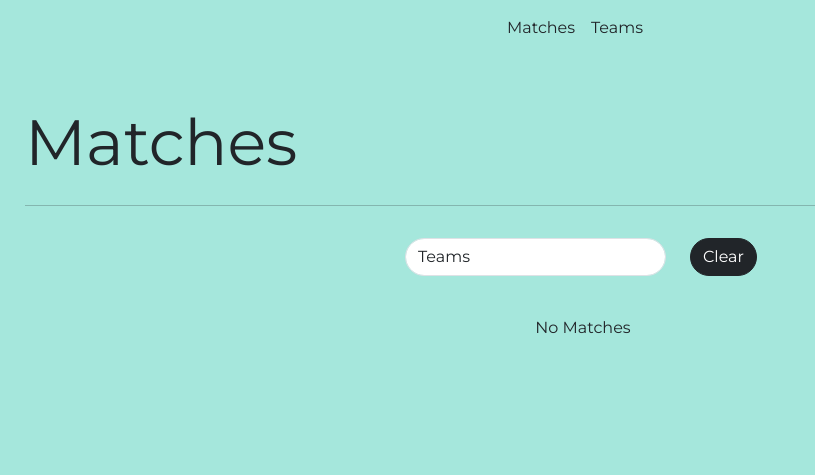
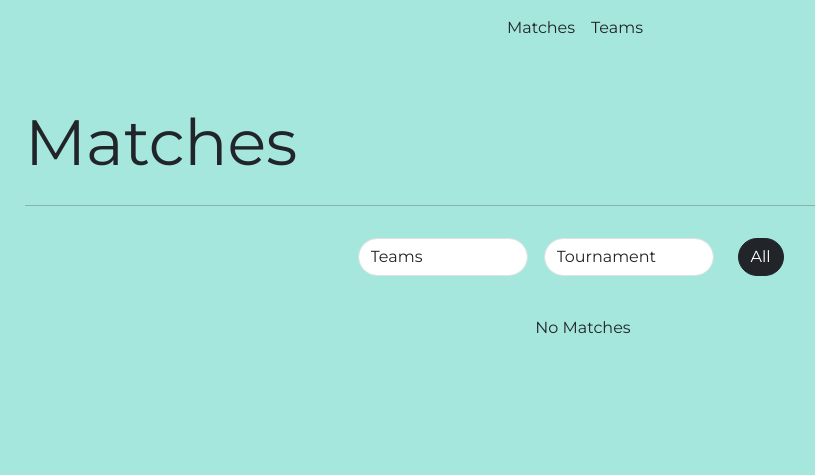
Before and after one commit to swelanauguste/jaguars-1, a Django app: page / in a window 1280 px wide. Shown: the top 475 px of the page, without its empty margins (57-872 px from the left). Run offline with Django 4.2, Linux system fonts and the light colour scheme; data that the repository does not hold is empty.

Commit message:
tournaments

```diff
--- a/app/games/admin.py
+++ b/app/games/admin.py
@@ -9,10 +9,12 @@ from .models import (
     MatchTime,
     Player,
     Team,
+    Tournament,
     Venue,
 )
 
 admin.site.register(Team)
+admin.site.register(Tournament)
 admin.site.register(Venue)
 admin.site.register(Dismissal)
 admin.site.register(MatchTime)
--- a/app/games/views.py
+++ b/app/games/views.py
@@ -1,7 +1,7 @@
 from django.db.models import Q
 from django.views.generic import CreateView, DetailView, ListView
 
-from .models import BattingPerformance, Innings, Match, Team, Venue
+from .models import BattingPerformance, Innings, Match, Team, Tournament, Venue
 
 
 class TealListView(ListView):
@@ -27,14 +27,19 @@ class MatchDetailView(DetailView):
 class MatchListView(ListView):
     model = Match
     teams = Team.objects.all()
+    tournaments = Tournament.objects.all()
 
-    extra_context = {"teams": teams}
+    extra_context = {"teams": teams, "tournaments": tournaments}
 
     def get_queryset(self):
-        query = self.request.GET.get("q")
-        if query:
+        query1 = self.request.GET.get("team")
+        query2 = self.request.GET.get("tournament")
+        if query1 or query2:
+            query = query1 + query2
             return Match.objects.filter(
-                Q(team1__name__icontains=query) | Q(team2__name__icontains=query)
+                Q(team1__name__icontains=query)
+                | Q(team2__name__icontains=query)
+                | Q(tournament__name__icontains=query)
             ).distinct()
         else:
             return Match.objects.all()
--- a/app/templates/games/match_list.html
+++ b/app/templates/games/match_list.html
@@ -25,11 +25,12 @@ Matches -
     </div>
     <hr>
     <div class="row justify-content-center">
-        <div class="py-3 col-lg-3 text-end">
+        <div class="py-3 col-lg-4 text-end">
             <form action=""
                 method="get">
-                <select name="q"
-                    class="form-control rounded-pill"
+                <div class="d-flex">
+                    <select name="team"
+                        class="form-control rounded-pill me-3"
                         id="teams"
                         onchange="this.form.submit()">
                         <option value="">Teams</option>
@@ -37,18 +38,28 @@ Matches -
                         <option value="{{team.name}}">{{team.name}}</option>
                         {% endfor %}
                     </select>
+                    <select name="tournament"
+                        class="form-control rounded-pill"
+                        id="tournaments"
+                        onchange="this.form.submit()">
+                        <option value="">Tournament</option>
+                        {% for tournament in tournaments %}
+                        <option value="{{tournament.name}}">{{tournament.name}}</option>
+                        {% endfor %}
+                    </select>
+                </div>
             </form>
         </div>
         <div class="py-3 col-lg-1 text-start ">
             <a class="btn btn-dark rounded-pill"
-                href="/">Clear</a>
+                href="/">All</a>
         </div>
     </div>
     <br>
     {% for match in object_list %}
     <a class="text-dark text-decoration-none"
         href="{% url 'detail' match.pk %}">
-        <div class="col-lg-4 mx-auto border border-dark p-3 rounded-4 mb-3">
+        <div class="col-lg-5 mx-auto p-3 rounded-4 mb-3 bg-white">
             <div class="text-center">
                 <span class="btn btn-outline-dark">{{match.team1}}</span> VS
                 <span class="btn btn-outline-dark">{{match.team2}}</span>
```
Also changed, not shown: app/games/models.py (+16 -2 lines). Lines whose indentation alone changed are shown as unchanged.
